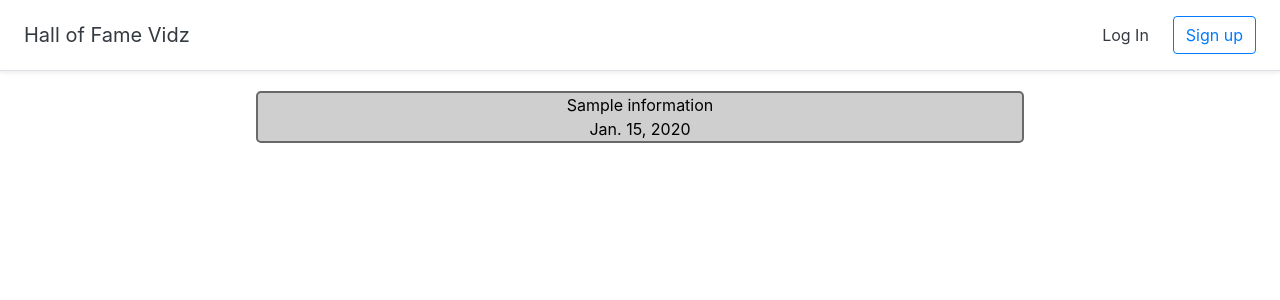
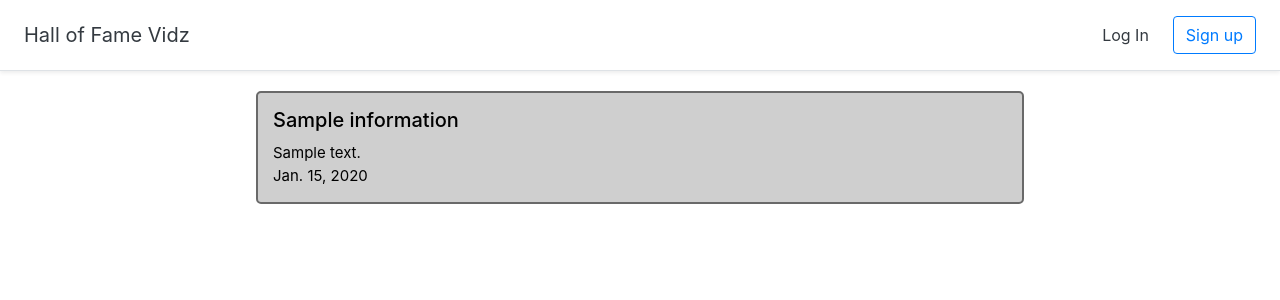
Before and after one commit to karol6112/management_system, a Django app: page /home/ in a window 1280 px wide. Shown: the top 300 px of the page. Run offline with Django 3.2, Linux system fonts and the light colour scheme; tables that the repository leaves empty hold one stand-in row (values such as "Sample post"); some libraries are stand-ins or nearby versions.

Commit message:
add new style

```diff
--- a/management_system/informations/templates/informations.html
+++ b/management_system/informations/templates/informations.html
@@ -1,15 +1,16 @@
-{% extends 'base.html' %} {% block content %}
+{% extends 'base.html' %}
+{% block content %}
 <div class="container_info">
   {% for info in informations %}
 
   <div class="info">
-    {{ info.title }}
+  <h1>  {{ info.title }} </h1>
+    {{ info.text|truncatewords:50 }}
     <br />
     {{ info.date }}
     <br />
   </div>
 
-
   {% endfor %}
 </div>
 
--- a/management_system/management_system/static/style.css
+++ b/management_system/management_system/static/style.css
@@ -10,14 +10,26 @@
   max-width: 51rem;
 }
 
+h1{
+  font-size: 20px;
+  margin: 0;
+  padding-bottom: 10px;
+}
+
 .info {
   background-color: #cfcfcf;
   color: #000000;
   margin-left: auto;
   margin-right: auto;
   margin-top: 20px;
-  text-align: center;
+  text-align: justify;
   width: 60%;
   border: 2px solid #696969;
   border-radius: 5px;
+  padding: 15px;
+  font-size: 15px;
 }
+
+.info:hover{
+  background-color: #dfdfdf;
+}
```
